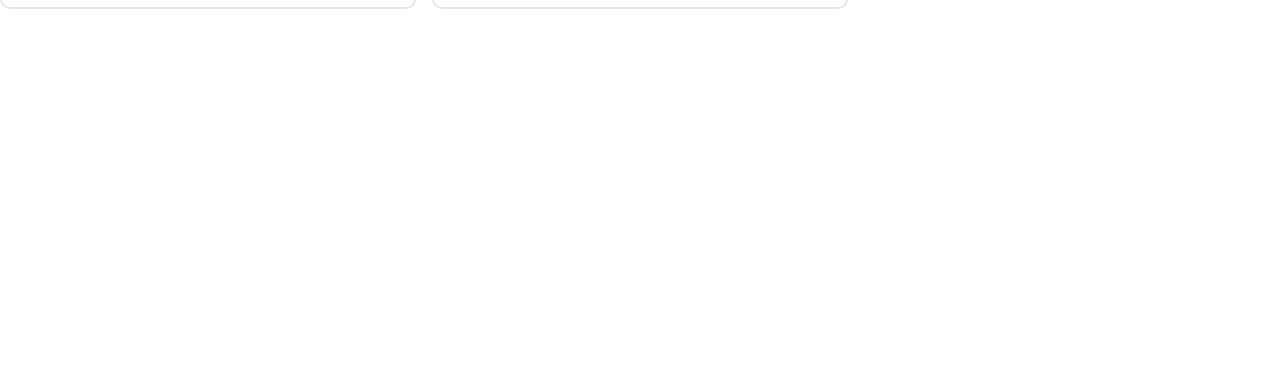
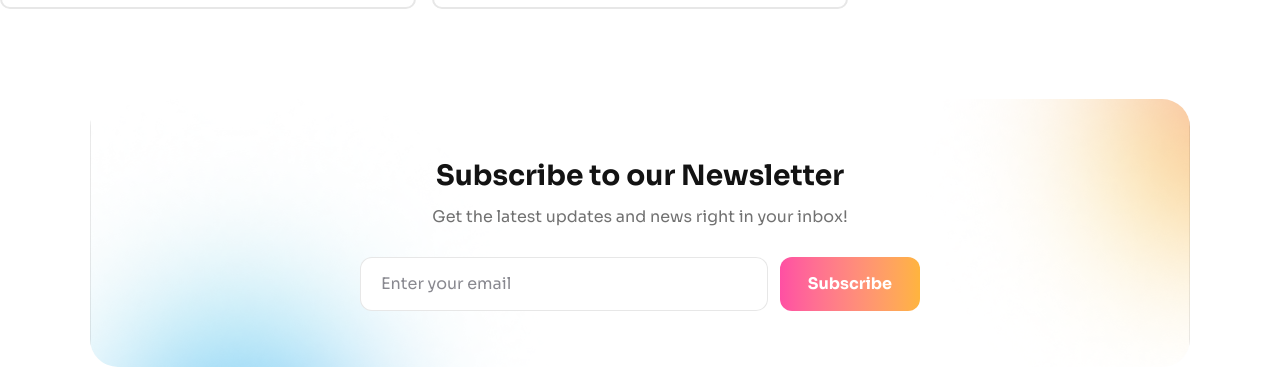
Before and after one commit to sakibhasan077/BPL-dream-11, a React (Vite) app: page / in a window 1280 px wide. Shown: the part 4972-5362 px from the top of the page. Before the commit the page ends 4981 px from the top, so only its background shows below. Built offline with nearby package versions, Linux system fonts and the light colour scheme.

Commit message:
add Newsletter component for email subscriptions

```diff
--- a/src/App.tsx
+++ b/src/App.tsx
@@ -3,6 +3,7 @@ import HeroSection from "./component/hero-section/HeroSection";
 import Navbar from "./component/navbar/Navbar";
 import Players from "./component/players/players";
 import type { PlayerInfoType } from "./type";
+import Newsletter from "./component/newsletter/Newsletter";
 
 // Fetch Data from API
 const getData = async (): Promise<PlayerInfoType[]> => {
@@ -33,6 +34,7 @@ function App() {
       <Navbar credit = {credit}></Navbar>
       <HeroSection></HeroSection>
       <Players playerData = {playerPromise} choosePlayer = {choosePlayer} setChoosePlayer = {setChoosePlayer} credit = {credit} setCredit = {setCredit}></Players>
+      <Newsletter></Newsletter>
     </Suspense>
   );
 }
--- /dev/null
+++ b/src/component/newsletter/Newsletter.tsx
@@ -0,0 +1,40 @@
+import { useState } from "react";
+import NewsletterShadow from "../../assets/image/newsletterShadow.png";
+
+const Newsletter = () => {
+  return (
+    <section className="mt-16 font-sora">
+      <div className="w-full max-w-6xl mx-auto border-2 border-white rounded-[28px] p-6 bg-[rgba(255,255,255,0.16)] ">
+        <div className="rounded-[28px]  bg-cover bg-center bg-white px-6 py-14 text-center sm:px-10"
+        style={{
+          backgroundImage: `url(${NewsletterShadow})`,
+        }}
+        >
+          <h2 className="text-[28px] font-bold text-[#131313]">
+            Subscribe to our Newsletter
+          </h2>
+          <p className="mt-2 text-[16px] text-[rgba(19,19,19,0.6)]">
+            Get the latest updates and news right in your inbox!
+          </p>
+
+          <form
+            className="mx-auto mt-7 flex max-w-140 flex-col gap-3 sm:flex-row">
+            <input
+              type="email"
+              placeholder="Enter your email"
+              className="flex-1 rounded-xl border border-[rgba(19,19,19,0.1)] bg-white px-5 py-3.5 text-[#131313] placeholder:text-[#898990] outline-none"
+            />
+            <button
+              type="submit"
+              className="rounded-xl bg-gradient-to-r from-[#FF4FA3] to-[#FFB43D] px-7 py-3.5 font-bold text-white cursor-pointer"
+            >
+              Subscribe
+            </button>
+          </form>
+        </div>
+      </div>
+    </section>
+  );
+};
+
+export default Newsletter;
```
Also changed, not shown: src/assets/image/newsletterShadow.png (added).
